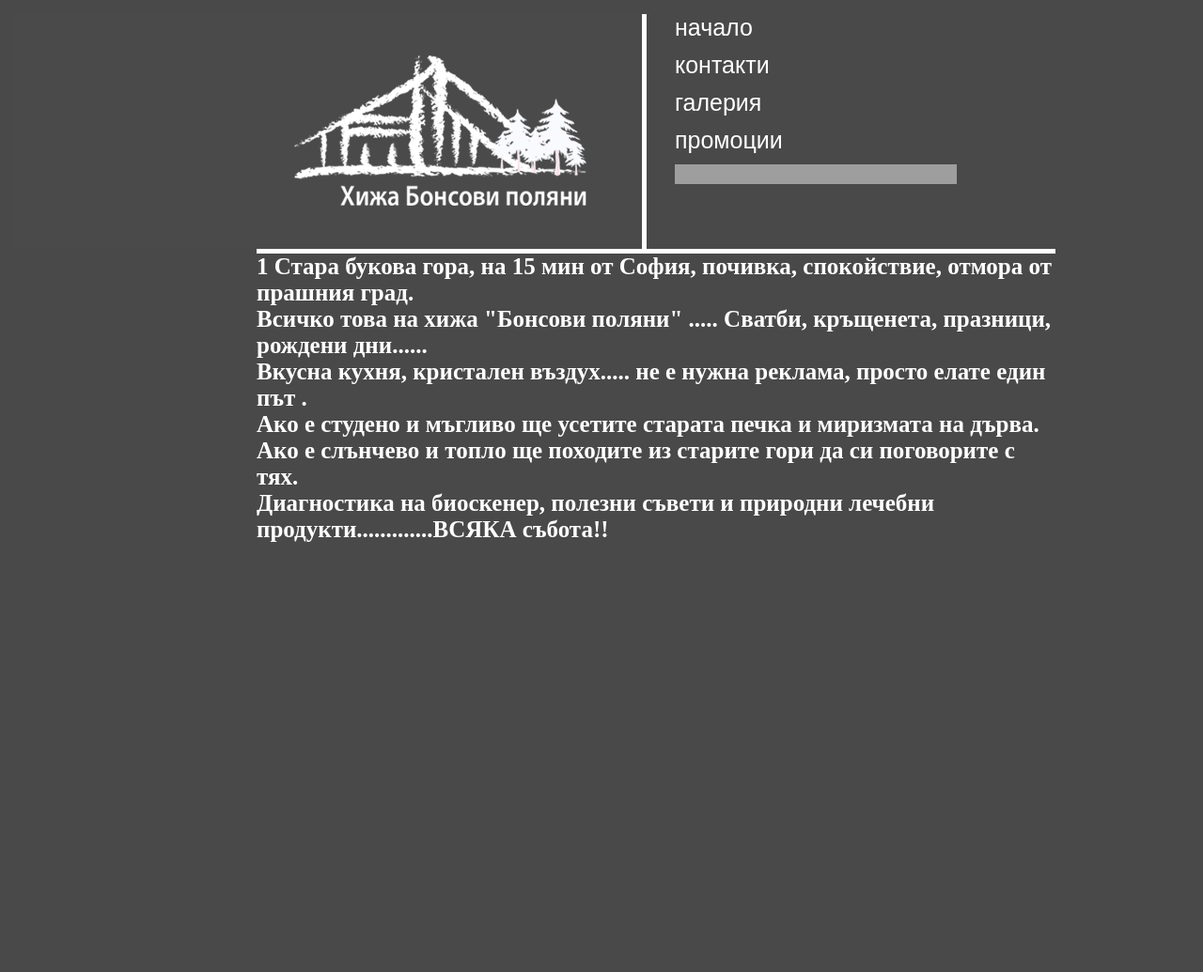
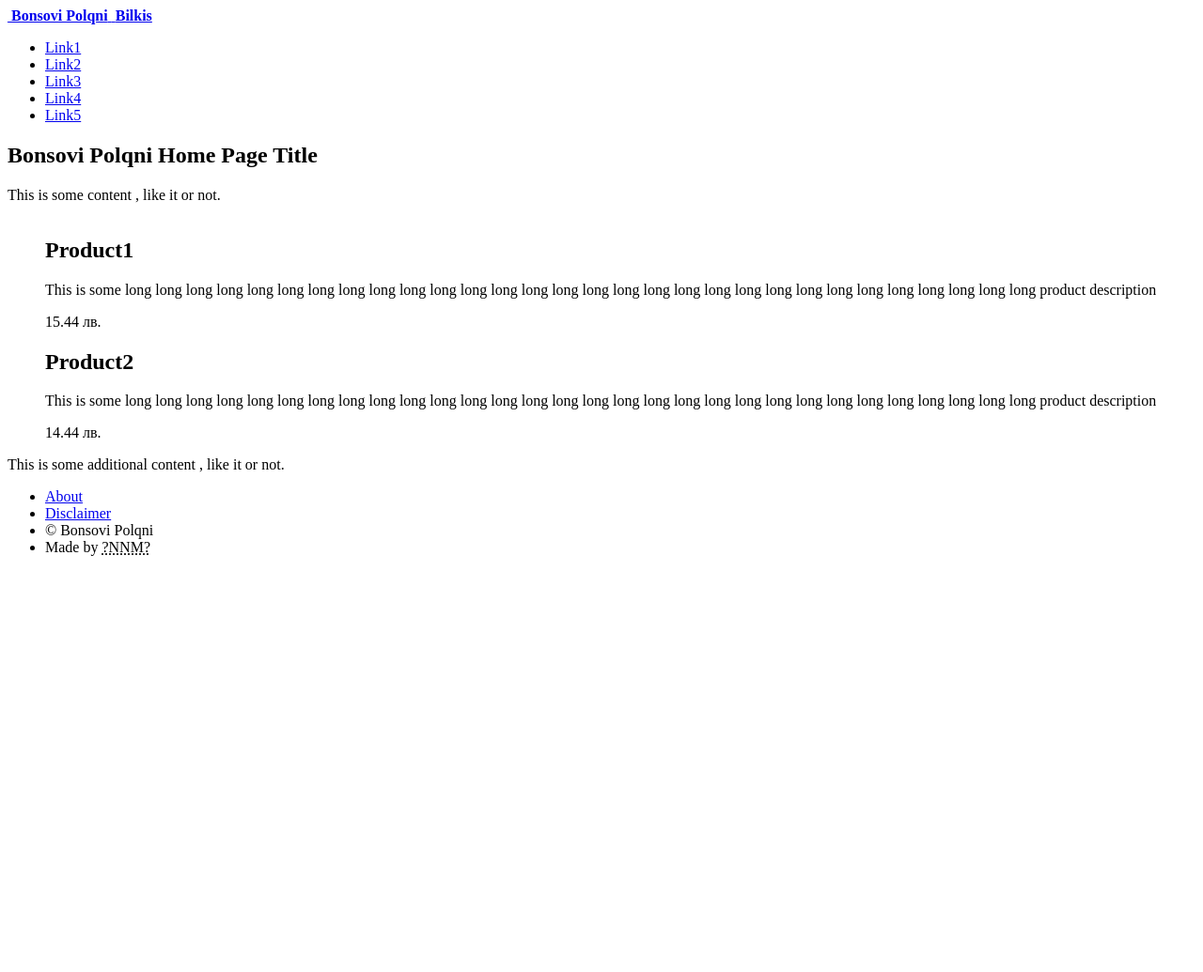
Before and after one commit to Jahataa/bonsovipolqni, a PHP site: page /bonsovipolqni/ in a window 1280 px wide; the page is wider, and only the part inside the window is pictured. Shown: that part at 94% size. After the commit the page ends 592 px from the top of that part, so only its background shows below. Run offline with PHP 8.4, Linux system fonts and the light colour scheme; some libraries are stand-ins or nearby versions; grey boxes are pictures that could not be loaded.

Commit message:
More files moved.

```diff
--- a/index.php
+++ b/index.php
@@ -1,17 +1,85 @@
-<div class="mastar">
-<?php require ("header.php");
-?>
-    <div class="content">
-        <p>
-        	<strong>1 Стара букова гора, на 15 мин от София, почивка, спокойствие, отмора от прашния град.<br />
-             Всичко това на хижа "Бонсови поляни" ..... Сватби, кръщенета, празници, рождени дни...... <br />
-             Вкусна кухня, кристален въздух..... не е нужна реклама, просто елате един път .<br />
-             Ако е студено и мъгливо ще усетите старата печка и миризмата на дърва.<br />
-             Ако е слънчево и топло ще походите из старите гори да си поговорите с тях.<br />
-             Диагностика на биоскенер, полезни съвети и природни лечебни продукти.............ВСЯКА събота!!<br />
-            </strong>
-        </p>
+<html>
+  <head>
+    <title>Bonsovi polqni</title>
+    <meta http-equiv="Content-type" content="text/html; charset=utf-8" />
+    <script src="resources/jquery.js" type="text/javascript"></script>
+    <script src="resources/jquery.carousel.js" type="text/javascript"></script>
+    <script>
+      $(document).ready()
+      {
+        $(".carousel").Carousel();
+      }
+    </script>
+  </head>
+  <body>
+    <div class="wrapper">
+      <header>
+        <nav class="tabs">
+          <a class="tab selected" href="#">
+            <img />
+            <b>Bonsovi Polqni</b>
+          </a>
+          <a class="tab" href="#">
+            <img />
+            <b>Bilkis</b>
+          </a>
+        </nav>
+        <nav class="menu">
+          <ul>
+            <li><a href="#">Link1</a></li>
+            <li><a href="#">Link2</a></li>
+            <li><a href="#">Link3</a></li>
+            <li><a href="#">Link4</a></li>
+            <li><a href="#">Link5</a></li>
+          </ul>
+        </nav>
+      </header>
+      <article>
+        <h1>Bonsovi Polqni Home Page Title</h1>
+        <p>This is some content , like it or not.</p>
+        <figure class="carousel">
+
+          <div class="slide">
+            <img/>
+            <div class="r-col">
+              <h2>Product1</h2>
+              <p>
+                This is some long long long long long long long long long long long long long long long
+                long long long long long long long long long long long long long long long product description
+              </p>
+              <div class="price">
+                15.44 лв.
+              </div>
+            </div>
+          </div>
+
+          <div class="slide">
+            <img/>
+            <div class="r-col">
+              <h2>Product2</h2>
+              <p>
+                This is some long long long long long long long long long long long long long long long
+                long long long long long long long long long long long long long long long product description
+              </p>
+              <div class="price">
+                14.44 лв.
+              </div>
+            </div>
+          </div>
+
+        </figure>
+        <p>This is some additional content , like it or not.</p>
+      <article>
+      <footer>
+        <nav class="footerNav">
+          <ul>
+            <li><a href="#">About</a></li>
+            <li><a href="#">Disclaimer</a></li>
+            <li>© Bonsovi Polqni</li>
+            <li>Made by <abbr title="Nasko Nasko Misho">?NNM?</abbr></li>
+          </ul>
+        </nav>
+      </footer>
     </div>
-</div>
-<script src="js/jquery-1.10.2.min.js"></script>
-<script src="js/lightbox-2.6.min.js"></script>
+  </body>
+</html>
```
Also changed, not shown: Admin/api/config.php (deleted, +0 -9 lines), 1 other file.
